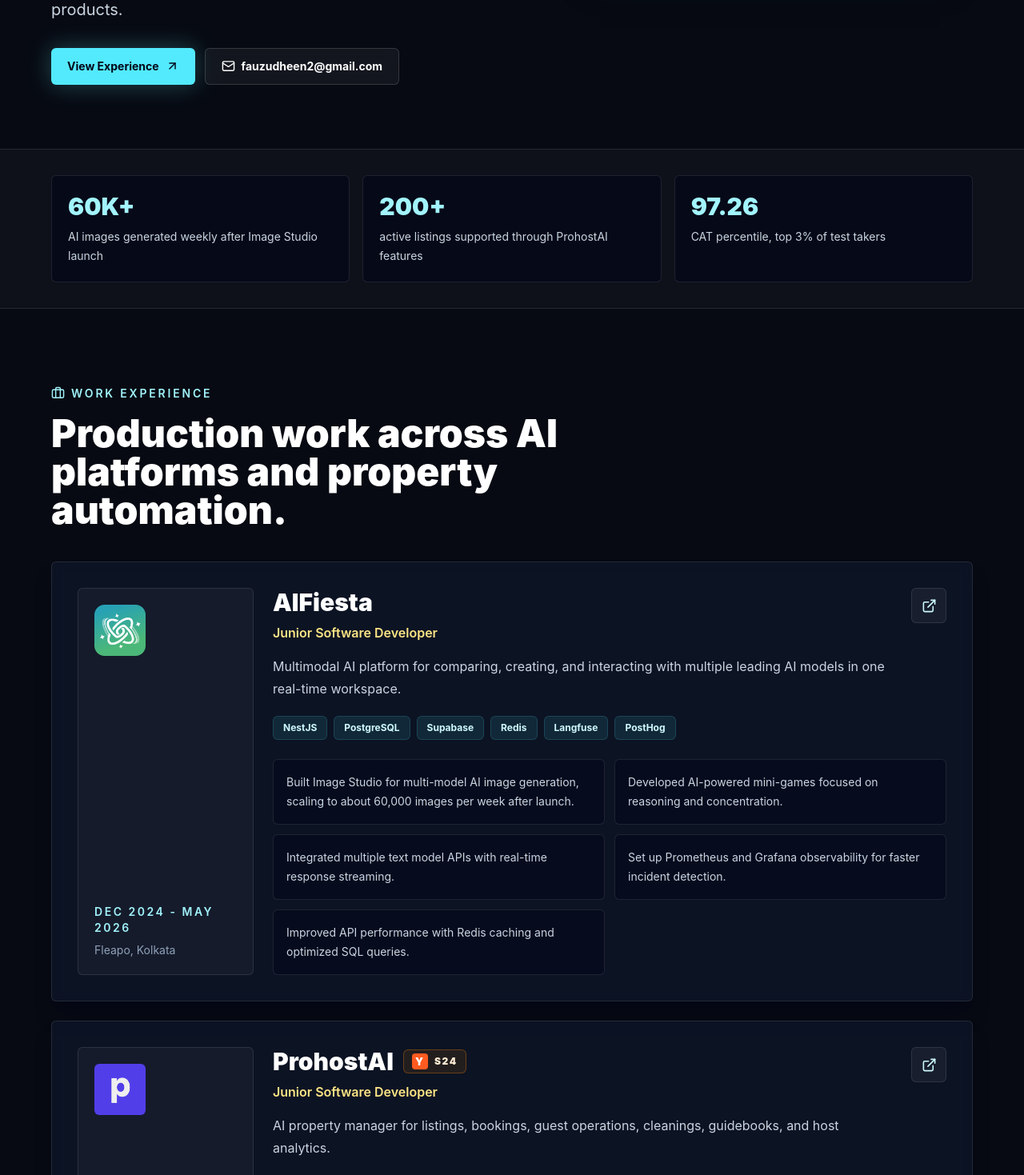
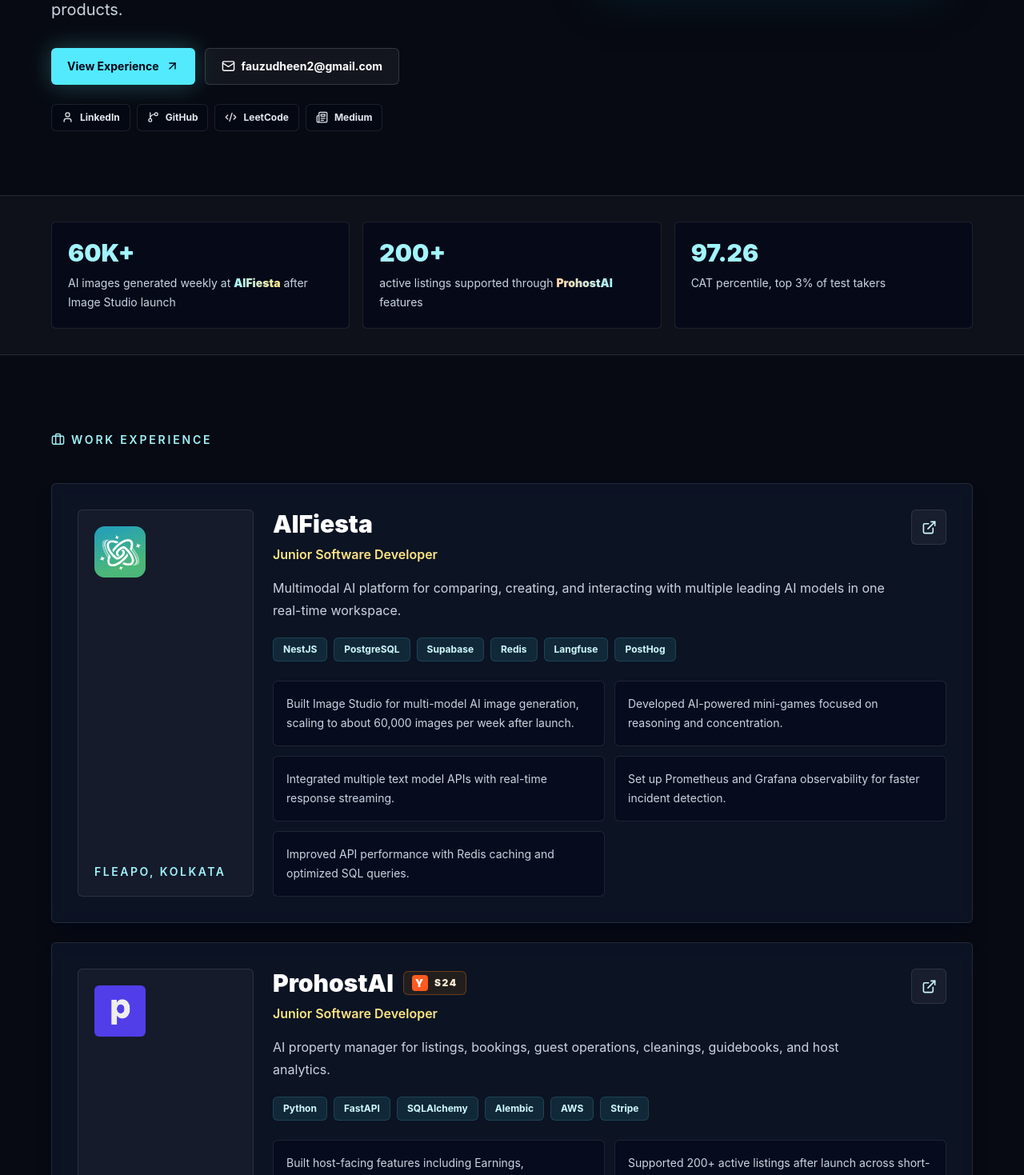
Before and after one commit to fauzu-dheen/portfolio, a React app: page / in a window 1280 px wide. Shown: the part 781-2250 px from the top of the page at 80% size. Built offline with nearby package versions, Linux system fonts and the light colour scheme; the HTML template or start-up script is replaced by a standard one.

Commit message:
feat: enhance portfolio

```diff
--- a/src/App.jsx
+++ b/src/App.jsx
@@ -5,13 +5,17 @@
   Briefcase,
   Cloud,
   Code2,
+  CodeXml,
   Database,
   ExternalLink,
+  GitBranch,
   Mail,
+  Newspaper,
   Phone,
   Rocket,
   Server,
   Sparkles,
+  User,
 } from 'lucide-react'
 import aiFiestaLogo from './assets/aifiesta.webp'
 import heroImg from './assets/hero.png'
@@ -23,9 +27,70 @@
 }
 
 function App() {
+  const contactLinks = [
+    {
+      label: 'Email',
+      value: 'fauzudheen2@gmail.com',
+      href: 'mailto:fauzudheen2@gmail.com',
+      icon: Mail,
+    },
+    {
+      label: 'Phone',
+      value: '+91 90612 45502',
+      href: 'tel:+919061245502',
+      icon: Phone,
+    },
+    {
+      label: 'LinkedIn',
+      value: 'fauzudheen-abdul-hameed',
+      href: 'https://www.linkedin.com/in/fauzudheen-abdul-hameed/',
+      icon: User,
+    },
+    {
+      label: 'GitHub',
+      value: 'fauzudheen',
+      href: 'https://github.com/fauzudheen',
+      icon: GitBranch,
+    },
+    {
+      label: 'LeetCode',
+      value: 'fauzudheen1',
+      href: 'https://leetcode.com/u/fauzudheen1/',
+      icon: CodeXml,
+    },
+    {
+      label: 'Medium',
+      value: '@fauzudheen1',
+      href: 'https://medium.com/@fauzudheen1',
+      icon: Newspaper,
+    },
+  ]
+
   const metrics = [
-    { value: '60K+', label: 'AI images generated weekly after Image Studio launch' },
-    { value: '200+', label: 'active listings supported through ProhostAI features' },
+    {
+      value: '60K+',
+      label: (
+        <>
+          AI images generated weekly at{' '}
+          <span className="bg-gradient-to-r from-cyan-200 to-amber-200 bg-clip-text font-black text-transparent">
+            AIFiesta
+          </span>{' '}
+          after Image Studio launch
+        </>
+      ),
+    },
+    {
+      value: '200+',
+      label: (
+        <>
+          active listings supported through{' '}
+          <span className="bg-gradient-to-r from-orange-200 to-cyan-200 bg-clip-text font-black text-transparent">
+            ProhostAI
+          </span>{' '}
+          features
+        </>
+      ),
+    },
     { value: '97.26', label: 'CAT percentile, top 3% of test takers' },
   ]
 
@@ -33,10 +98,10 @@
     {
       company: 'AIFiesta',
       role: 'Junior Software Developer',
-      period: 'Dec 2024 - May 2026',
       summary:
         'Multimodal AI platform for comparing, creating, and interacting with multiple leading AI models in one real-time workspace.',
       image: aiFiestaLogo,
+      url: 'https://aifiesta.ai/',
       tags: ['NestJS', 'PostgreSQL', 'Supabase', 'Redis', 'Langfuse', 'PostHog'],
       highlights: [
         'Built Image Studio for multi-model AI image generation, scaling to about 60,000 images per week after launch.',
@@ -50,10 +115,10 @@
       company: 'ProhostAI',
       badge: 'YC S24',
       role: 'Junior Software Developer',
-      period: 'Dec 2024 - May 2026',
       summary:
         'AI property manager for listings, bookings, guest operations, cleanings, guidebooks, and host analytics.',
       image: prohostLogo,
+      url: 'https://www.prohost.ai/',
       tags: ['Python', 'FastAPI', 'SQLAlchemy', 'Alembic', 'AWS', 'Stripe'],
       highlights: [
         'Built host-facing features including Earnings, Guidebooks, Cleanings, and Analytics.',
@@ -105,6 +170,7 @@
       description:
         'A social platform for IT professionals with posts, communities, JWT auth, WebSockets, and real-time chat.',
       stack: ['Django', 'DRF', 'React', 'Redux', 'Tailwind', 'Docker', 'AWS EKS'],
+      repo: 'https://github.com/fauzudheen/wimble',
     },
     {
       title: 'SoleMate',
@@ -112,6 +178,7 @@
       description:
         'A shoe commerce platform with secure checkout, Razorpay payments, admin inventory controls, and responsive UI.',
       stack: ['Django', 'PostgreSQL', 'Razorpay', 'Bootstrap', 'AWS EC2', 'NGINX'],
+      repo: 'https://github.com/fauzudheen/SoleMate-Ecommerce',
     },
   ]
 
@@ -192,6 +259,23 @@
                 fauzudheen2@gmail.com
               </a>
             </motion.div>
+            <motion.div className="mt-6 flex flex-wrap gap-2" variants={fadeUp}>
+              {contactLinks.slice(2).map((link) => {
+                const Icon = link.icon
+                return (
+                  <a
+                    className="inline-flex items-center gap-2 rounded-md border border-white/10 bg-slate-950/40 px-3 py-2 text-xs font-bold text-slate-200 transition hover:border-cyan-300/50 hover:text-cyan-100"
+                    href={link.href}
+                    key={link.label}
+                    rel="noreferrer"
+                    target="_blank"
+                  >
+                    <Icon size={15} />
+                    {link.label}
+                  </a>
+                )
+              })}
+            </motion.div>
           </motion.div>
 
           <motion.div
@@ -243,16 +327,19 @@
         <SectionHeader
           eyebrow="Work Experience"
           icon={Briefcase}
-          title="Production work across AI platforms and property automation."
         />
         <div className="mt-10 grid gap-6">
           {experiences.map((experience, index) => (
-            <motion.article
-              className="group overflow-hidden rounded-md border border-white/10 bg-slate-900/70 shadow-xl shadow-slate-950/40 backdrop-blur"
+            <motion.a
+              className="group block overflow-hidden rounded-md border border-white/10 bg-slate-900/70 shadow-xl shadow-slate-950/40 backdrop-blur transition-colors hover:border-cyan-300/35"
+              href={experience.url}
               initial={{ opacity: 0, y: 34 }}
               key={experience.company}
+              rel="noreferrer"
+              target="_blank"
               transition={{ delay: index * 0.08, duration: 0.65, ease: 'easeOut' }}
               viewport={{ once: true, margin: '-80px' }}
+              whileHover={{ y: -8 }}
               whileInView={{ opacity: 1, y: 0 }}
             >
               <div className="grid gap-6 p-6 lg:grid-cols-[220px_1fr] lg:p-8">
@@ -262,12 +349,9 @@
                     src={experience.image}
                     alt={`${experience.company} logo`}
                   />
-                  <div>
-                    <p className="text-sm font-semibold uppercase tracking-[0.18em] text-cyan-200">
-                      {experience.period}
-                    </p>
-                    <p className="mt-2 text-sm text-slate-400">Fleapo, Kolkata</p>
-                  </div>
+                  <p className="text-sm font-semibold uppercase tracking-[0.18em] text-cyan-200">
+                    Fleapo, Kolkata
+                  </p>
                 </div>
                 <div>
                   <div className="flex flex-col gap-3 md:flex-row md:items-start md:justify-between">
@@ -285,15 +369,12 @@
                       </div>
                       <p className="mt-2 text-base font-semibold text-amber-200">{experience.role}</p>
                     </div>
-                    <a
+                    <span
                       aria-label={`Open ${experience.company}`}
-                      className="grid size-11 shrink-0 place-items-center rounded-md border border-white/10 bg-white/5 text-cyan-100 transition hover:border-amber-300/60 hover:text-amber-200"
-                      href={experience.company === 'ProhostAI' ? 'https://www.prohost.ai/' : 'https://play.google.com/store/apps/details?id=com.fiesta.ai'}
-                      rel="noreferrer"
-                      target="_blank"
+                      className="grid size-11 shrink-0 place-items-center rounded-md border border-white/10 bg-white/5 text-cyan-100 transition group-hover:border-amber-300/60 group-hover:text-amber-200"
                     >
                       <ExternalLink size={19} />
-                    </a>
+                    </span>
                   </div>
                   <p className="mt-4 max-w-3xl leading-7 text-slate-300">{experience.summary}</p>
                   <div className="mt-5 flex flex-wrap gap-2">
@@ -315,7 +396,7 @@
                   </ul>
                 </div>
               </div>
-            </motion.article>
+            </motion.a>
           ))}
         </div>
       </section>
@@ -325,7 +406,6 @@
           <SectionHeader
             eyebrow="Technical Skills"
             icon={Rocket}
-            title="A toolkit for building, shipping, and monitoring AI products."
           />
           <div className="mt-10 grid gap-4 md:grid-cols-2 lg:grid-cols-3">
             {skillGroups.map((group, index) => {
@@ -364,14 +444,16 @@
         <SectionHeader
           eyebrow="Personal Projects"
           icon={Code2}
-          title="Full-stack projects that show product thinking and deployment skills."
         />
         <div className="mt-10 grid gap-5 md:grid-cols-2">
           {projects.map((project, index) => (
-            <motion.article
-              className="rounded-md border border-white/10 bg-slate-900/70 p-6 shadow-xl shadow-slate-950/40"
+            <motion.a
+              className="group block rounded-md border border-white/10 bg-slate-900/70 p-6 shadow-xl shadow-slate-950/40 transition-colors hover:border-cyan-300/35"
+              href={project.repo}
               initial={{ opacity: 0, y: 26 }}
               key={project.title}
+              rel="noreferrer"
+              target="_blank"
               transition={{ delay: index * 0.08, duration: 0.6 }}
               viewport={{ once: true }}
               whileHover={{ y: -8 }}
@@ -387,7 +469,14 @@
                   </span>
                 ))}
               </div>
-            </motion.article>
+              <span
+                className="mt-7 inline-flex items-center gap-2 rounded-md border border-cyan-300/20 bg-cyan-300/10 px-4 py-2 text-sm font-bold text-cyan-100 transition group-hover:border-cyan-200/60"
+              >
+                <GitBranch size={16} />
+                GitHub
+                <ExternalLink size={15} />
+              </span>
+            </motion.a>
           ))}
         </div>
       </section>
@@ -402,21 +491,32 @@
               modern frontend development, and production product delivery.
             </p>
           </div>
-          <div className="flex flex-wrap gap-3">
-            <a
-              className="inline-flex items-center gap-2 rounded-md bg-slate-950 px-5 py-3 text-sm font-bold text-white transition hover:bg-slate-800"
-              href="mailto:fauzudheen2@gmail.com"
-            >
-              <Mail size={17} />
-              Email
-            </a>
-            <a
-              className="inline-flex items-center gap-2 rounded-md border border-slate-950/20 px-5 py-3 text-sm font-bold transition hover:bg-white/40"
-              href="tel:+919061245502"
-            >
-              <Phone size={17} />
-              +91 90612 45502
-            </a>
+          <div className="grid gap-3 sm:grid-cols-2 xl:grid-cols-3">
+            {contactLinks.map((link) => {
+              const Icon = link.icon
+              const isExternal = link.href.startsWith('http')
+
+              return (
+                <a
+                  className="group rounded-md border border-slate-950/15 bg-white/30 p-4 text-left transition hover:bg-white/55"
+                  href={link.href}
+                  key={link.label}
+                  rel={isExternal ? 'noreferrer' : undefined}
+                  target={isExternal ? '_blank' : undefined}
+                >
+                  <span className="flex items-center justify-between gap-4">
+                    <span className="inline-flex items-center gap-2 text-sm font-black">
+                      <Icon size={17} />
+                      {link.label}
+                    </span>
+                    {isExternal && <ExternalLink className="transition group-hover:-translate-y-0.5 group-hover:translate-x-0.5" size={15} />}
+                  </span>
+                  <span className="mt-2 block break-words text-sm font-semibold text-slate-800">
+                    {link.value}
+                  </span>
+                </a>
+              )
+            })}
           </div>
         </div>
       </section>
@@ -424,7 +524,7 @@
   )
 }
 
-function SectionHeader({ eyebrow, icon: Icon, title }) {
+function SectionHeader({ eyebrow, icon: Icon }) {
   return (
     <motion.div
       className="max-w-3xl"
@@ -438,7 +538,6 @@
         <Icon size={17} />
         {eyebrow}
       </p>
-      <h2 className="mt-3 text-4xl font-black text-white sm:text-5xl">{title}</h2>
     </motion.div>
   )
 }
```
